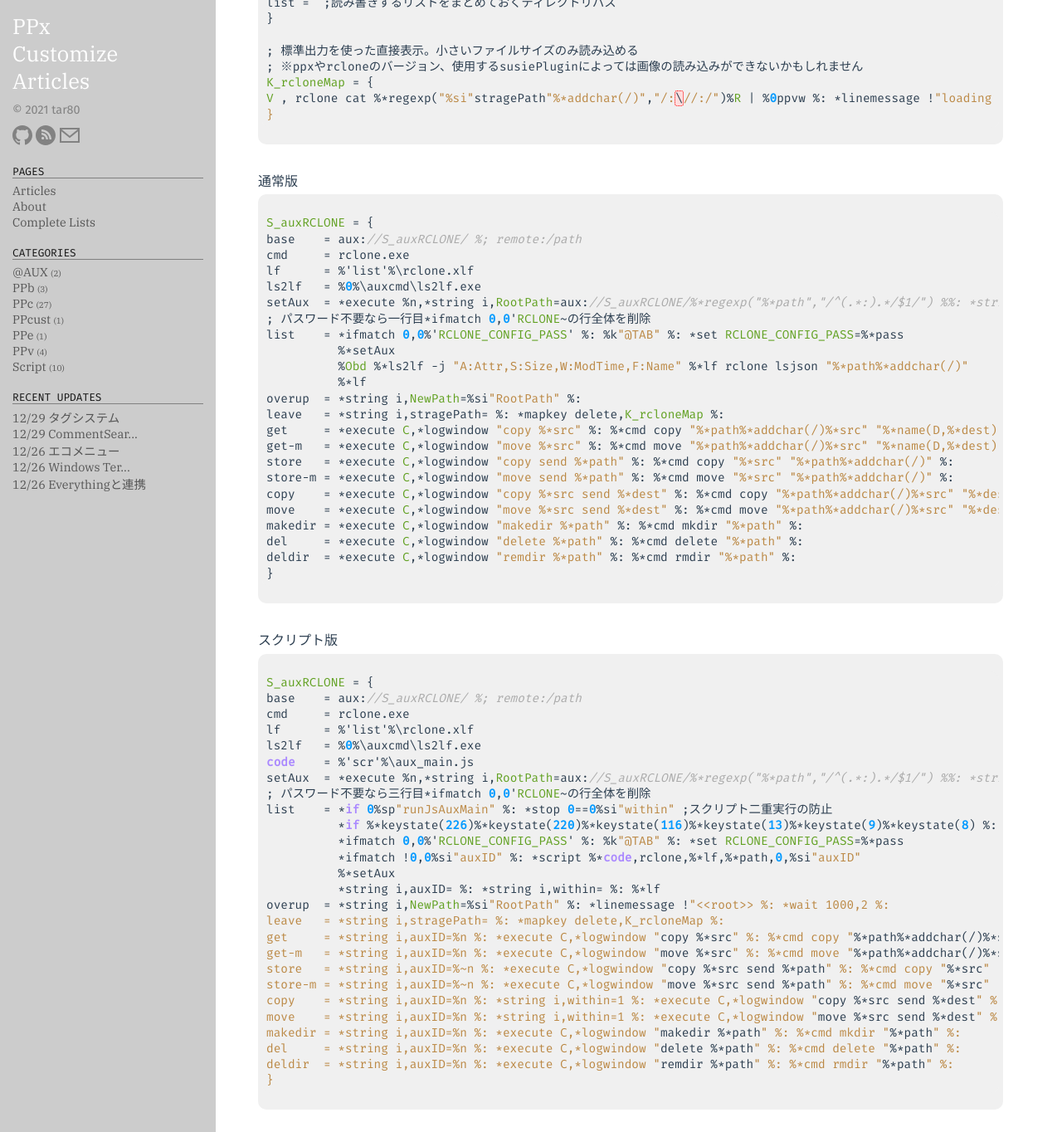
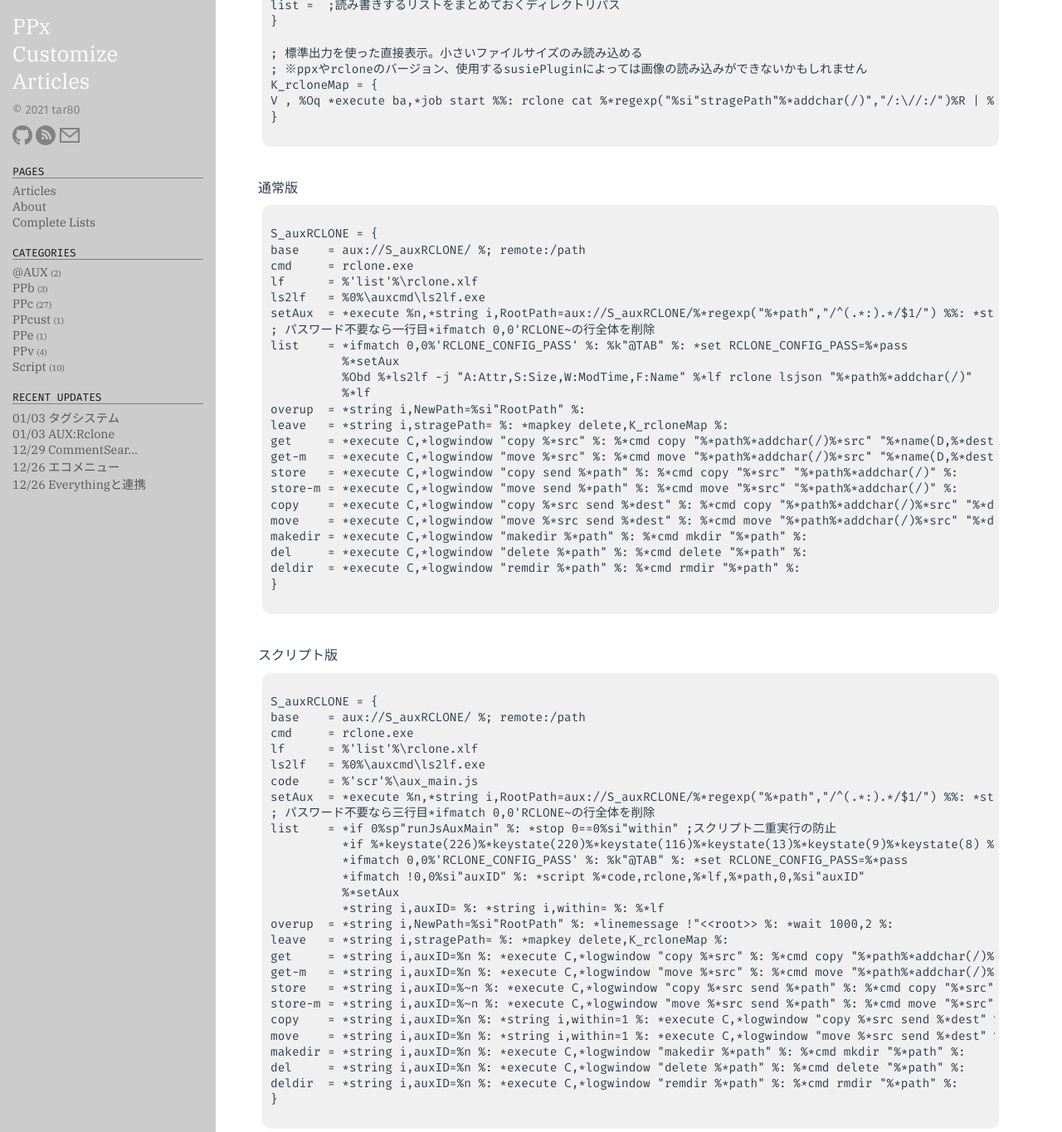
Before and after one commit to tar80/pages-pca, a Jekyll site: the page built from _posts/21-11-06-aux_rclone.md, in a window 1280 px wide and 1400 px high, scrolled down 1712 px, cut to the strip 0-1364 px from the top of the window. Shown: the whole strip at 83% size. Built offline with Jekyll 4.4.1, drawn with Linux system fonts in a browser that asks for light colours; some web fonts are replaced; some of the changed text lies outside the part shown.

Commit message:
Update *jobの処理をいくつか追加した。

````diff
--- a/_posts/21-11-06-aux_rclone.md
+++ b/_posts/21-11-06-aux_rclone.md
@@ -2,8 +2,8 @@
 layout: post
 title: "AUX:Rclone"
 version: PPx181以降
-date: 2021-11-06
-comment: 投稿。
+date: 2022-01-03
+comment: "ログ取得中の通知メッセージを*jobコマンドに変更した。"
 categories: PPc @AUX
 ---
 ### 説明
@@ -63,7 +63,7 @@
 
 #### 設定
 
-```clean
+```
 A_exec = {
 scr  =  ;スクリプトをまとめておくディレクトリパス
 list =  ;読み書きするリストをまとめておくディレクトリパス
@@ -72,12 +72,12 @@
 ; 標準出力を使った直接表示。小さいファイルサイズのみ読み込める
 ; ※ppxやrcloneのバージョン、使用するsusiePluginによっては画像の読み込みができないかもしれません
 K_rcloneMap = {
-V , rclone cat %*regexp("%si"stragePath"%*addchar(/)","/:\//:/")%R | %0ppvw %: *linemessage !"loading %R
+V , %Oq *execute ba,*job start %%: rclone cat %*regexp("%si"stragePath"%*addchar(/)","/:\//:/")%R | %0ppvw %%& *job end
 }
 ```
 <BR>
 通常版
-```clean
+```
 S_auxRCLONE = {
 base    = aux://S_auxRCLONE/ %; remote:/path
 cmd     = rclone.exe
@@ -104,7 +104,7 @@
 ```
 <BR>
 スクリプト版
-```clean
+```
 S_auxRCLONE = {
 base    = aux://S_auxRCLONE/ %; remote:/path
 cmd     = rclone.exe
````
Also changed, not shown: _posts/21-12-23-wt_ppb.md (+4 -4 lines), _posts/21-12-29-tag_system.md (+8 -8 lines).
